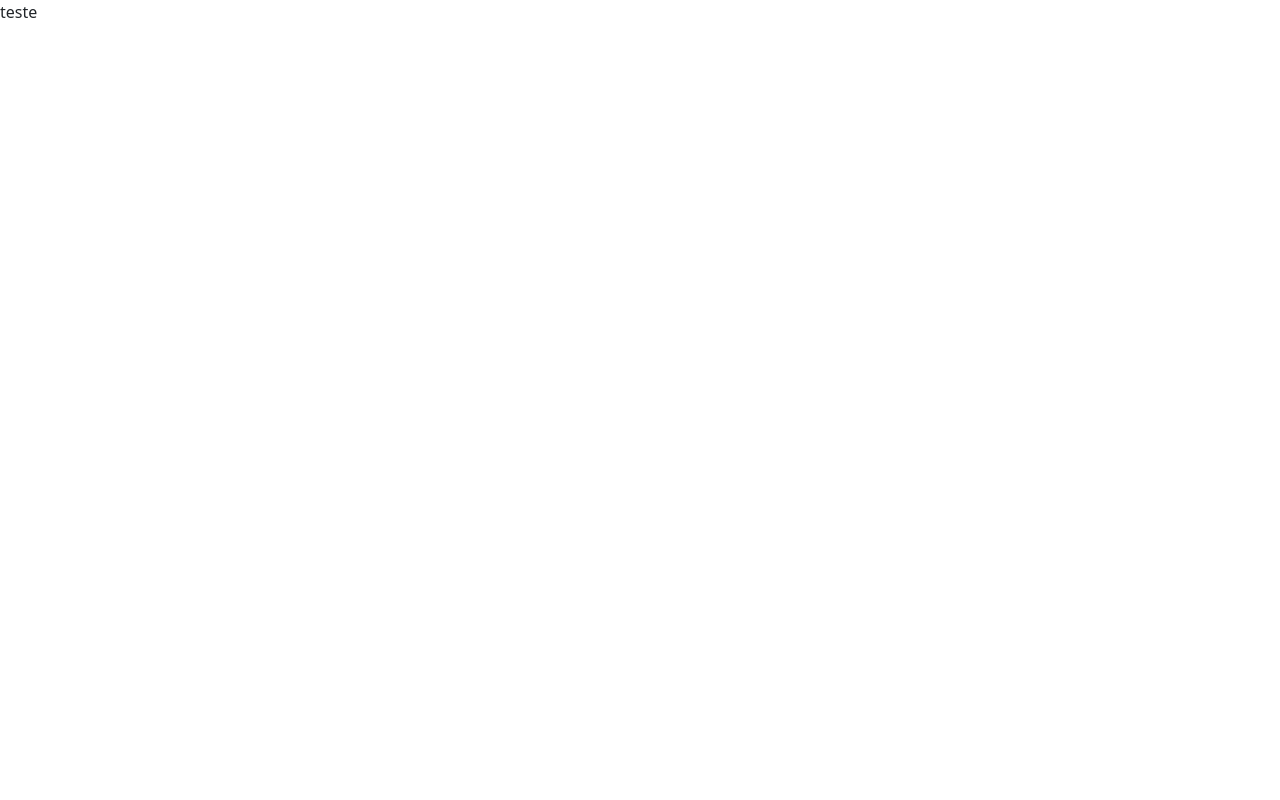
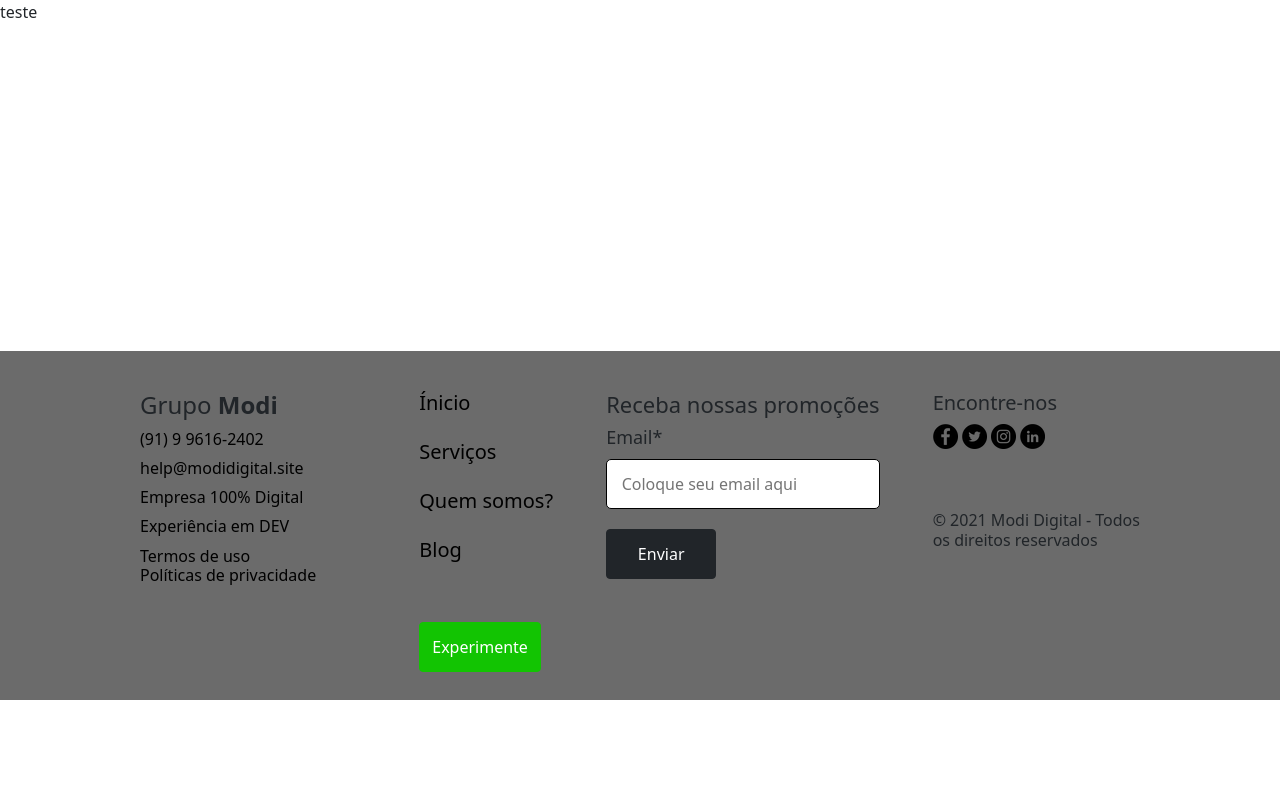
Before and after one commit to GuiLeoni14/modi_django, a Django app: page / in a window 1280 px wide. Before the commit the page is almost empty. Run offline with Django 3.2, Linux system fonts and the light colour scheme.

Commit message:
Adicionando footer

```diff
--- a/modi/static/css/styles.css
+++ b/modi/static/css/styles.css
@@ -1,6 +1,17 @@
+html {
+    height: 100%;
+    min-height: 100%;
+}
+
+body {
+    display: flex;
+    flex-direction: column;
+    min-height: 100%;
+}
+
 /* INDEX */
 
-#btn-experimente{
+#btn-experimente {
     color: #12c402;
     padding: auto;
     background: transparent;
@@ -9,13 +20,147 @@
     font-size: 13px;
     transition: 0.5s;
 }
-#btn-experimente:hover{
+
+#btn-experimente:hover {
     transition: 0.5s;
     background: black;
     color: #f2f2f2;
     border: 2px solid #000000;
 }
-#user-logo{
+
+#user-logo {
     width: 32px;
     height: 32px;
 }
+
+/* Footer */
+
+footer {
+    width: 100%;
+    height: auto;
+    margin-top: auto;
+}
+
+
+footer .main {
+    margin-bottom: 100px;
+    width: 100%;
+    height: auto;
+    background: #6b6b6b;
+    padding: 20px 10px;
+}
+
+.footer-links {
+    max-width: 1000px;
+    min-width: 300px;
+    display: flex;
+    flex-direction: row;
+    justify-content: space-between;
+    margin-top: 20px;
+    margin-left: auto;
+    margin-right: auto;
+}
+
+.footer-social h6{
+    font-size: 18px;;
+}
+
+.footer-social h4{
+    font-size: 22px;
+}
+
+.footer-social input{
+    width: 100%;
+    height: 50px;
+    border: 1px solid;
+    border-radius: 5px;
+}
+
+.footer-social button{
+    margin-top: 20px;
+    width: 110px;
+    height: 50px;
+}
+
+.footer-social button:hover{
+    transition: 0.5s;
+    color: #000000;
+    background-color: #7894f1;
+    border-color: #53a1eb;
+}
+.social-icons h6{
+    margin-top: 30%;
+}
+
+.footer-rental{
+    margin-left: 50px;
+}
+
+.footer-rental button{
+    background: #12c402;
+    border-color: #12c402;
+    margin-top: 50px;
+    height: 50px;
+}
+.footer-rental button:hover{
+    background: #000000;
+    color: #f2f2f2;
+    border-color: ;
+}
+.footer-rental h4{
+    font-size: 20px;
+    margin-top: 25px;
+    color: #000000;
+}
+#h4-inicio{
+    margin-top: 0px;
+}
+
+.footer-company,
+.footer-rental,
+.footer-contact,
+.footer-social {
+    height: 100%;
+    min-height: 100px;
+}
+
+.footer-links h4 {
+    margin-bottom: 10px;
+}
+
+.footer-links h6 {
+    margin-bottom: 10px;
+}
+
+.footer-links {
+    margin-bottom: 8px;
+}
+
+.footer-company h6{
+    color: #000000;
+}
+
+.main .footer-social img {
+    margin-left: 10px;
+    width: 32px;
+    height: 32px;
+}
+
+footer .last {
+    width: 100%;
+    height: 50px;
+    background: #f2f2f2;
+    color: white;
+    display: flex;
+    align-items: center;
+    justify-content: center;
+    border-top: 1px solid #0D0D0D;
+}
+
+footer .last h6 {
+    color: #0D0D0D;
+}
+
+#whatsapp-img {
+    color: #fff;
+}
--- a/modi/templates/base.html
+++ b/modi/templates/base.html
@@ -23,6 +23,60 @@
 <body>
     {% block content%}
     {% endblock %}
+    <footer>
+        <div class="main">
+            <div class="content footer-links">
+                <div class="footer-company">
+                    <h4>Grupo <strong>Modi</strong></h4>
+                    <div class="">
+                        <h6>(91) 9 9616-2402</h6>
+                        <h6>help@modidigital.site</h6>
+                        <h6>Empresa 100% Digital</h6>
+                        <h6>Experiência em DEV</h6>
+                        <h6>Termos de uso <br>
+                            Políticas de privacidade
+                        </h6>
+                    </div>
+                </div>
+                <div class="footer-rental">
+                    <a href="/" style="text-decoration: none;">
+                        <h4 id="h4-inicio">Ínicio</h6>
+                    </a>
+                    <a href="/" style="text-decoration: none;">
+                        <h4>Serviços</h6>
+                    <a href="/" style="text-decoration: none;">
+                        <h4>Quem somos?</h6>
+                    </a>
+                    <a href="/" style="text-decoration: none;">
+                        <h4>Blog</h6>
+                    </a>
+                    <button type="button" class="btn btn-success">Experimente</button>
+                </div>
+                <div class="footer-social">
+                    <h4>Receba nossas promoções</h4>
+                    <h6>Email*</h6>
+                    <input type="email" placeholder="   Coloque seu email aqui">
+                    <br>
+                    <button type="button" class="btn btn-dark">Enviar</button>
+                </div>
+                <div class="social-icons">
+                    <h5>Encontre-nos</h5>
+                        <a href="https://www.instagram.com/gui_leoni14/" target="_blank"><img
+                                src="../../static/img/face.png" alt="Instagram" /></a>
+                        <a href="https://api.whatsapp.com/send?phone=5535999979041&text=Oii%2C%20adorei%20seu%20site!%20Podemos%20conversar%3F"
+                            target="_blank"><img src="../../static/img/twt.png" alt="whatsapp"
+                                id="whatsapp-img" /></a>
+                        <a href="https://www.facebook.com/profile.php?id=100008991276235" target="_blank"><img
+                                src="../../static/img/insta.png" alt="Instagram" /></a>
+                        <a href="https://www.facebook.com/profile.php?id=100008991276235" target="_blank"><img
+                                src="../../static/img/in.png" alt="Instagram" /></a>
+                        <h6>
+                            © 2021 Modi Digital  - Todos <br> os direitos reservados
+                        </h6>
+                </div>
+            </div>
+        </div>
+    </footer>
 </body>
 
 </html>
```
Also changed, not shown: modi/static/img/face.png (added), modi/static/img/in.png (added), modi/static/img/insta.png (added), modi/static/img/twt.png (added).
